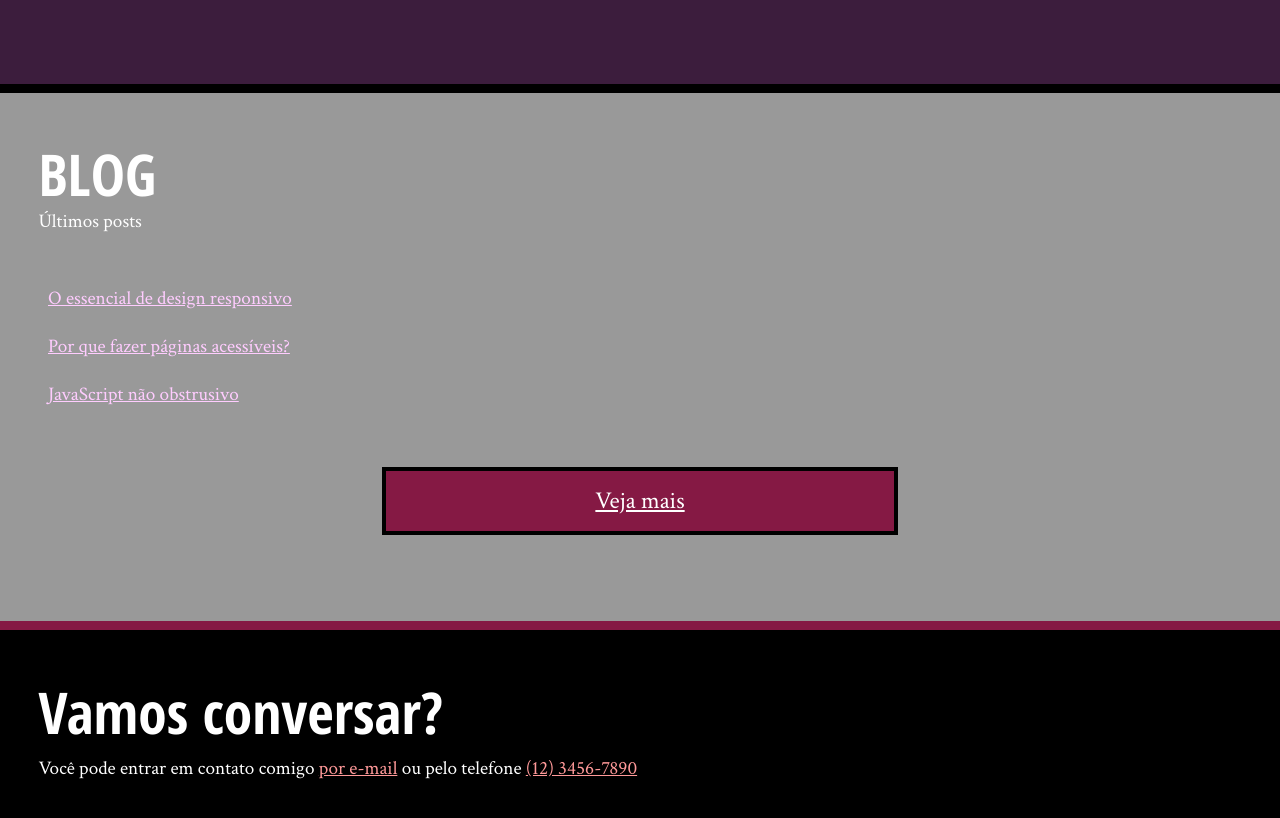
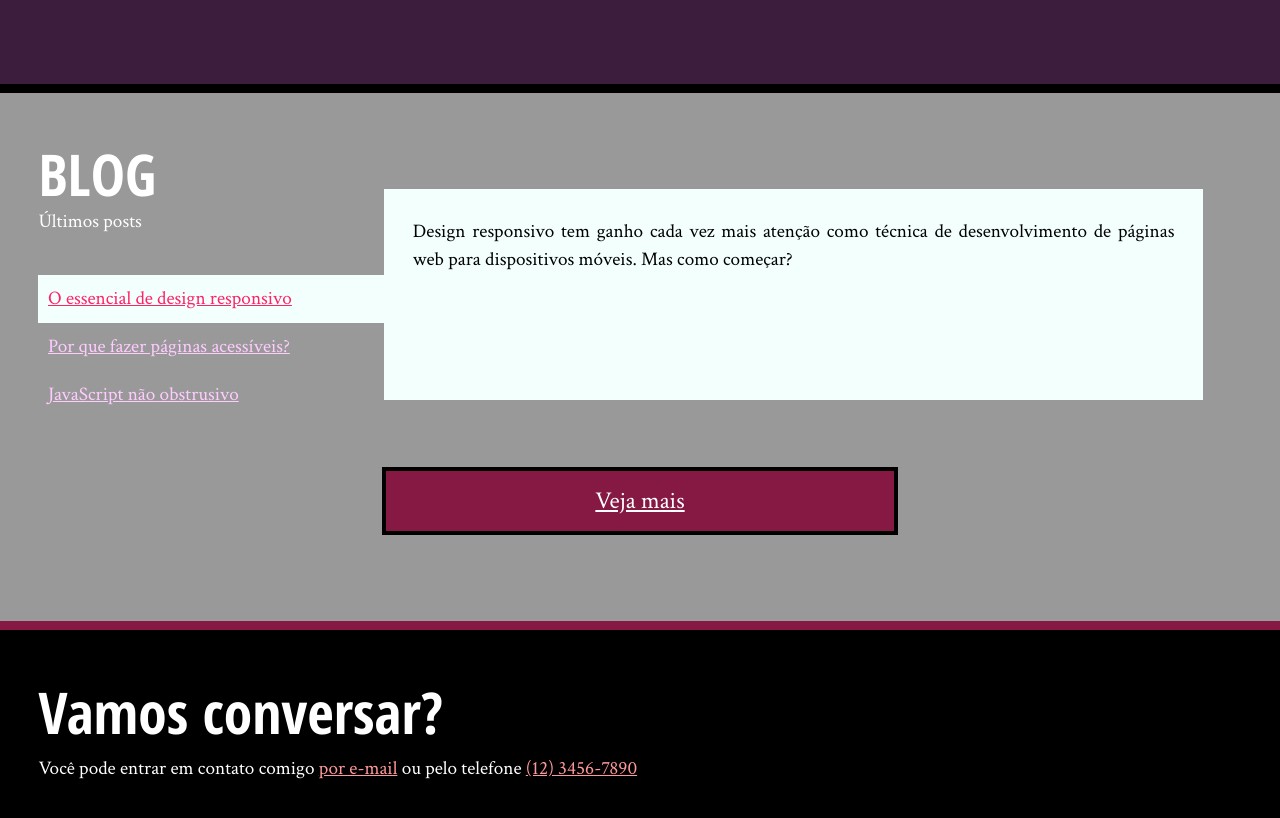
Before and after one commit to clestonv/html5-css3-ii, a plain HTML site: page index.html in a window 1280 px wide. Shown: the part 1469-2287 px from the top of the page. Drawn offline with Linux system fonts and the light colour scheme.

Commit message:
Alterado index sessap blog

```diff
--- a/css/site.css
+++ b/css/site.css
@@ -132,3 +132,28 @@ main {
     right: 0;
     height: 300px;
 }
+.blog {
+    position: relative;
+}
+
+.blog .inicio-post {
+    position: absolute;
+    top: 4em;
+    height: 8em;
+    left: 30%;
+    right: 4em;
+    background-color: #F2FFFC;
+    color: #000;
+    padding: 1.5em;
+}
+.blog .mais-recente {
+    background-color: #F2FFFC;
+}
+
+.blog .mais-recente a {
+    color: #F26;
+}
+
+.blog li {
+    width: 30%;
+}
--- a/index.html
+++ b/index.html
@@ -35,8 +35,13 @@
             <h2>Blog</h2>
             <small>Últimos posts</small>
             <ol>
-                <li>
+                <li class="mais-recente">
                     <a href="blog.html">O essencial de design responsivo</a>
+                    <p class="inicio-post">
+                        Design responsivo tem ganho cada vez mais atenção como técnica de desenvolvimento de
+                        páginas web para dispositivos móveis.
+                        Mas como começar?
+                    </p>
                 </li>
                 <li>
                     <a href="blog.html">Por que fazer páginas acessíveis?</a>
```
